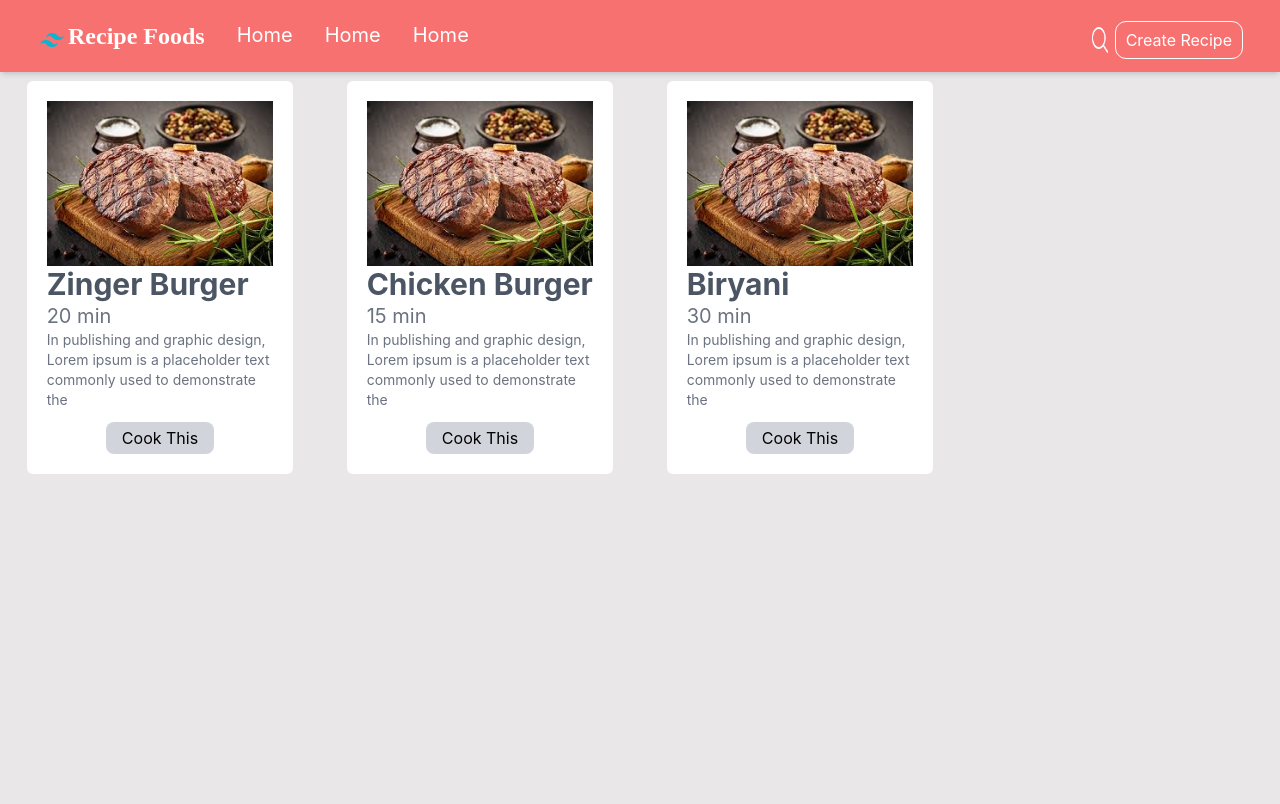
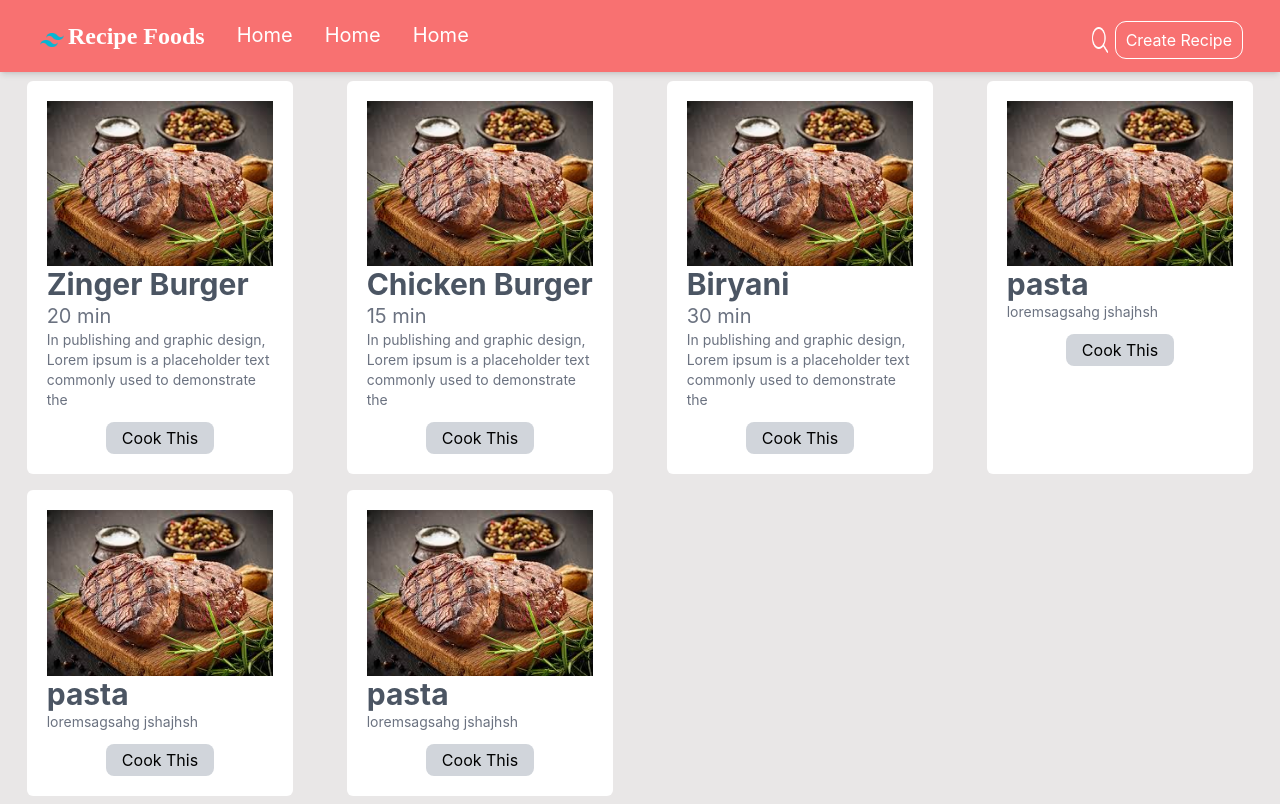
Before and after one commit to huzefaTariq1/MERN_Stack_recipe_directory, a React (Create React App) app: page / in a window 1280 px wide. Built offline with nearby package versions, Linux system fonts and the light colour scheme; data requests are answered from the project's data file.

Commit message:
create post request
modify hook for post request, post recipes by using modified usefetch

```diff
--- a/data/db.json
+++ b/data/db.json
@@ -1,43 +1,72 @@
 {
-    "recipes":[
+  "recipes": [
     {
-            "id":"1",
-            "title":"Zinger Burger",
-            "ingrediant":[
+      "id": "1",
+      "title": "Zinger Burger",
+      "ingrediant": [
         "1 bun",
         "1 zinger peety",
         "souces",
         "mayo",
         "lattice"
       ],
-            "method":"In publishing and graphic design, Lorem ipsum is a placeholder text commonly used to demonstrate the visual form of a document or a typeface without relying on meaningful content. Lorem ipsum may be used as a placeholder before final copy is available.In publishing and graphic design, Lorem ipsum is a placeholder text commonly used to demonstrate the visual form of a document or a typeface without relying on meaningful content. Lorem ipsum may be used as a placeholder before final copy is available.",
-            "cookingTime":"20 min"
+      "method": "In publishing and graphic design, Lorem ipsum is a placeholder text commonly used to demonstrate the visual form of a document or a typeface without relying on meaningful content. Lorem ipsum may be used as a placeholder before final copy is available.In publishing and graphic design, Lorem ipsum is a placeholder text commonly used to demonstrate the visual form of a document or a typeface without relying on meaningful content. Lorem ipsum may be used as a placeholder before final copy is available.",
+      "cookingTime": "20 min"
     },
     {
-            "id":"2",
-            "title":"Chicken Burger",
-            "ingrediant":[
+      "id": "2",
+      "title": "Chicken Burger",
+      "ingrediant": [
         "1 bun",
         "1 chicken peety",
         "souces",
         "mayo",
         "lattice"
       ],
-            "method":"In publishing and graphic design, Lorem ipsum is a placeholder text commonly used to demonstrate the visual form of a document or a typeface without relying on meaningful content. Lorem ipsum may be used as a placeholder before final copy is available.In publishing and graphic design, Lorem ipsum is a placeholder text commonly used to demonstrate the visual form of a document or a typeface without relying on meaningful content. Lorem ipsum may be used as a placeholder before final copy is available.",
-            "cookingTime":"15 min"
+      "method": "In publishing and graphic design, Lorem ipsum is a placeholder text commonly used to demonstrate the visual form of a document or a typeface without relying on meaningful content. Lorem ipsum may be used as a placeholder before final copy is available.In publishing and graphic design, Lorem ipsum is a placeholder text commonly used to demonstrate the visual form of a document or a typeface without relying on meaningful content. Lorem ipsum may be used as a placeholder before final copy is available.",
+      "cookingTime": "15 min"
     },
     {
-          "id":"3",
-          "title":"Biryani",
-          "ingrediant":[
+      "id": "3",
+      "title": "Biryani",
+      "ingrediant": [
         "rice",
         "Chicken",
         "Yougert",
         "Masala"
       ],
-          "method":"In publishing and graphic design, Lorem ipsum is a placeholder text commonly used to demonstrate the visual form of a document or a typeface without relying on meaningful content. Lorem ipsum may be used as a placeholder before final copy is available.In publishing and graphic design, Lorem ipsum is a placeholder text commonly used to demonstrate the visual form of a document or a typeface without relying on meaningful content. Lorem ipsum may be used as a placeholder before final copy is available.",
-          "cookingTime":"30 min"
+      "method": "In publishing and graphic design, Lorem ipsum is a placeholder text commonly used to demonstrate the visual form of a document or a typeface without relying on meaningful content. Lorem ipsum may be used as a placeholder before final copy is available.In publishing and graphic design, Lorem ipsum is a placeholder text commonly used to demonstrate the visual form of a document or a typeface without relying on meaningful content. Lorem ipsum may be used as a placeholder before final copy is available.",
+      "cookingTime": "30 min"
+    },
+    {
+      "title": "pasta",
+      "ingrediants": [
+        "noodle",
+        "cream"
+      ],
+      "method": "loremsagsahg jshajhsh ",
+      "time": "10",
+      "id": "8nRu-nN"
+    },
+    {
+      "title": "pasta",
+      "ingrediants": [
+        "noodle",
+        "cream"
+      ],
+      "method": "loremsagsahg jshajhsh ",
+      "time": "10",
+      "id": "p_N6IWJ"
+    },
+    {
+      "title": "pasta",
+      "ingrediants": [
+        "noodle",
+        "cream"
+      ],
+      "method": "loremsagsahg jshajhsh ",
+      "time": "10",
+      "id": "JYaggnn"
     }
-
   ]
 }
--- a/src/hook/useFetch.js
+++ b/src/hook/useFetch.js
@@ -1,32 +1,53 @@
 import React, { useEffect, useState } from 'react'
 
-export const useFetch = (url) => {
+export const useFetch = (url, method = "GET") => {
     const [data, setData] = useState(null)
     const [ispending, setIspending] = useState(false)
     const [error, setError] = useState(null)
+    const [options, setOptions] = useState(null)
+
+
+    const postData = (postData) => {
+        setOptions(
+            {
+                method: "POST",
+                headers: {
+                    "Content-Type": "application/json"
+                },
+                body: JSON.stringify(postData)
+            }
+        )
+    }
 
     useEffect(() => {
-        const fetchdata = async () => {
+        const fetchdata = async (fetchOptions) => {
             setIspending(true)
 
-            try
-            {
-                const respone = await fetch(url)
-                if (!respone.ok){
+            try {
+                const respone = await fetch(url,{...fetchOptions})
+                if (!respone.ok) {
                     throw new Error(respone.statusText)
                 }
                 const json = await respone.json()
                 setIspending(false)
                 setData(json)
                 setError(null)
-            }catch(err){
+            } catch (err) {
                 setIspending(false)
                 setError("could not fetch");
                 console.log(err.message)
             }
 
         }
-        fetchdata()
-    }, [url])
-    return { data, ispending,error }
+
+
+        if (method === "GET") {
+            fetchdata()
+        }
+
+        if (method === "POST" && options) {
+            fetchdata(options)
+        }
+    }, [url,options,method])
+    return { data, ispending, error, postData }
 }
--- a/src/pages/Create.js
+++ b/src/pages/Create.js
@@ -1,5 +1,6 @@
 import { useState } from 'react'
 import Navbar from '../components/Navbar'
+import { useFetch } from '../hook/useFetch'
 
 
 const Create = () => {
@@ -10,6 +11,7 @@ const Create = () => {
   let [newIngrediant,setNewIngrediant]=useState("");
   let [ingrediants,setIngrediants]=useState([]);
 
+  const {postData,data,error}=useFetch("http://localhost:3000/recipes","POST")
 
 
 const addIngrediant=()=>{
@@ -24,6 +26,7 @@ console.log(ingrediants)
   const handleSubmit = (e) => {
     e.preventDefault()
     console.log(title, time, method,ingrediants)
+    postData({title,ingrediants,method,time})
   }
   return (
     <>
```
Lines whose indentation alone changed are shown as unchanged.
